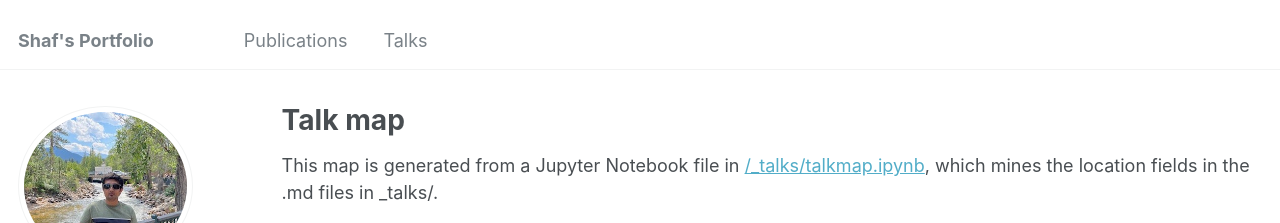
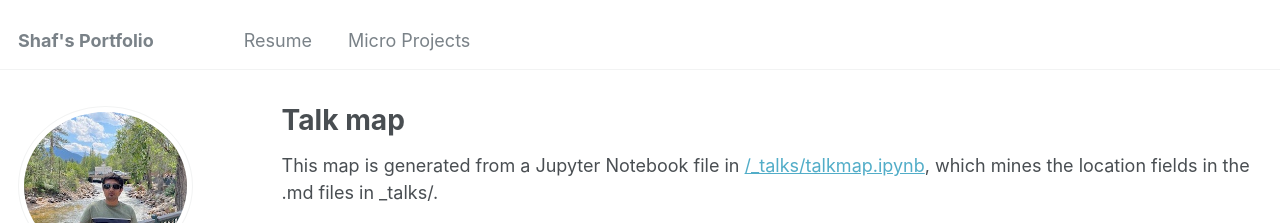
Before and after one commit to shafmalik/shaf.malik.github.io, a Jekyll site: the page built from _pages/talkmap.html, in a window 1280 px wide. Shown: the top 223 px of the page. Built offline with Jekyll 4.4.1, drawn with Linux system fonts in a browser that asks for light colours; nearby versions of some CDN libraries.

Commit message:
Update navigation.yml

```diff
--- a/_data/navigation.yml
+++ b/_data/navigation.yml
@@ -1,7 +1,7 @@
 # main links links
 main:
-  - title: "Publications"
+  - title: "Resume"
     url: /publications/
 
-  - title: "Talks"
+  - title: "Micro Projects"
     url: /talks/
```
